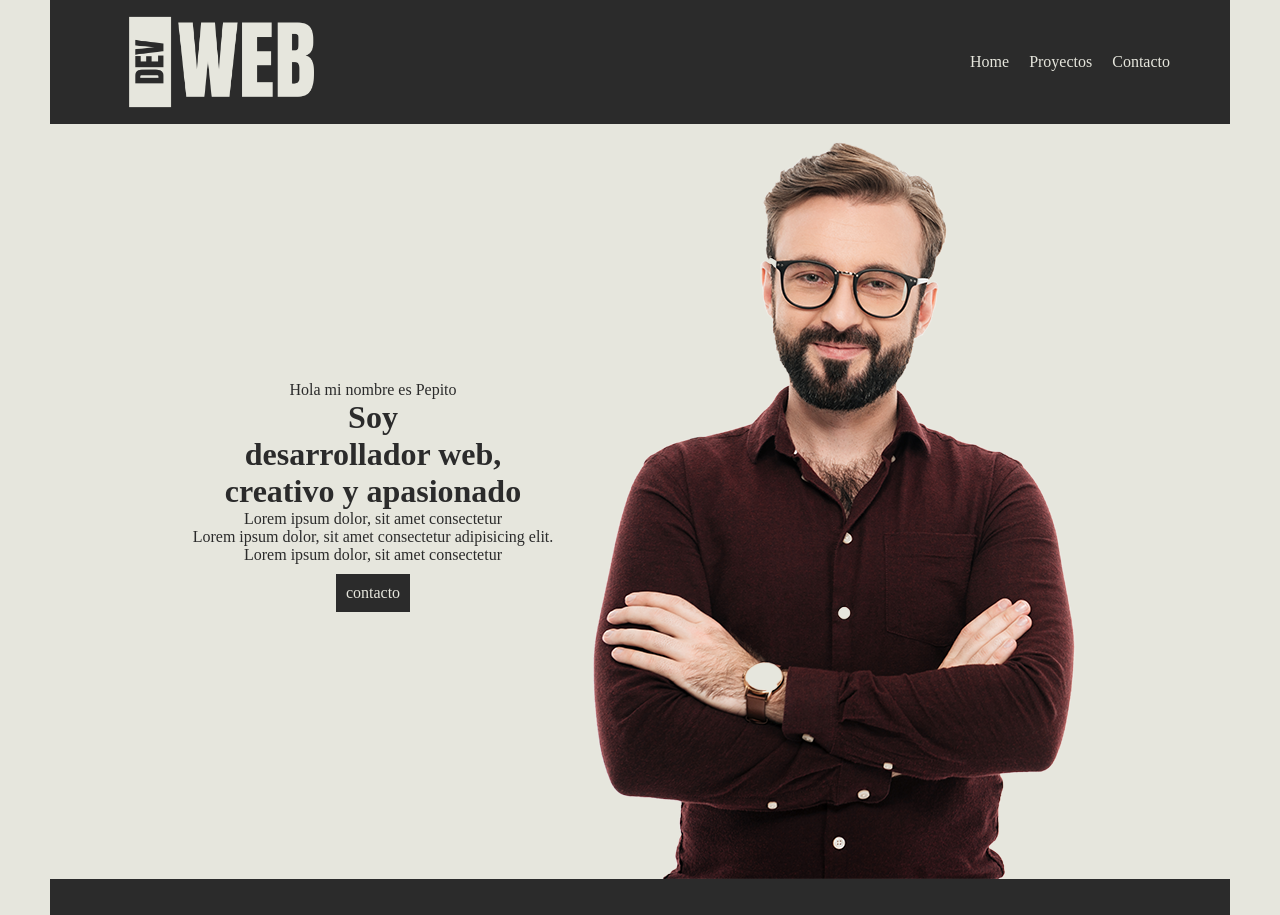
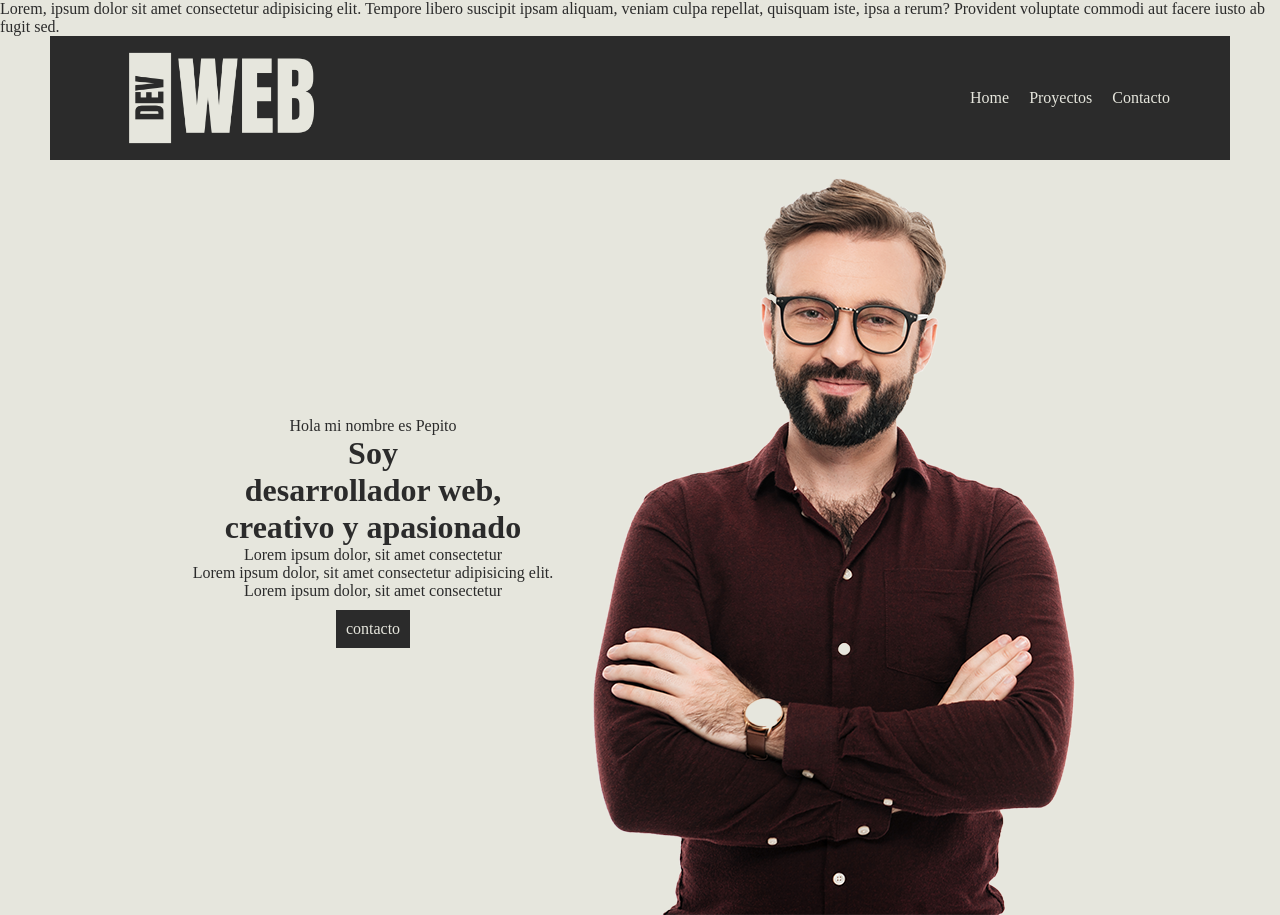
Before and after one commit to chinocastro/git-hub-hoy-60390, a plain HTML site: page index.html in a window 1280 px wide. Shown: the top 915 px of the page. Drawn offline with Linux system fonts and the light colour scheme.

Commit message:
banner promociones en el index

```diff
--- a/index.html
+++ b/index.html
@@ -8,6 +8,10 @@
 </head>
 <body>
     <!-- banner principal-->
+    <!-- banner promociones-->
+    <div class="promo">
+        Lorem, ipsum dolor sit amet consectetur adipisicing elit. Tempore libero suscipit ipsam aliquam, veniam culpa repellat, quisquam iste, ipsa a rerum? Provident voluptate commodi aut facere iusto ab fugit sed.
+    </div>
     <header>
         <img src="img/dev.png" alt="logo de la web">
 
```
